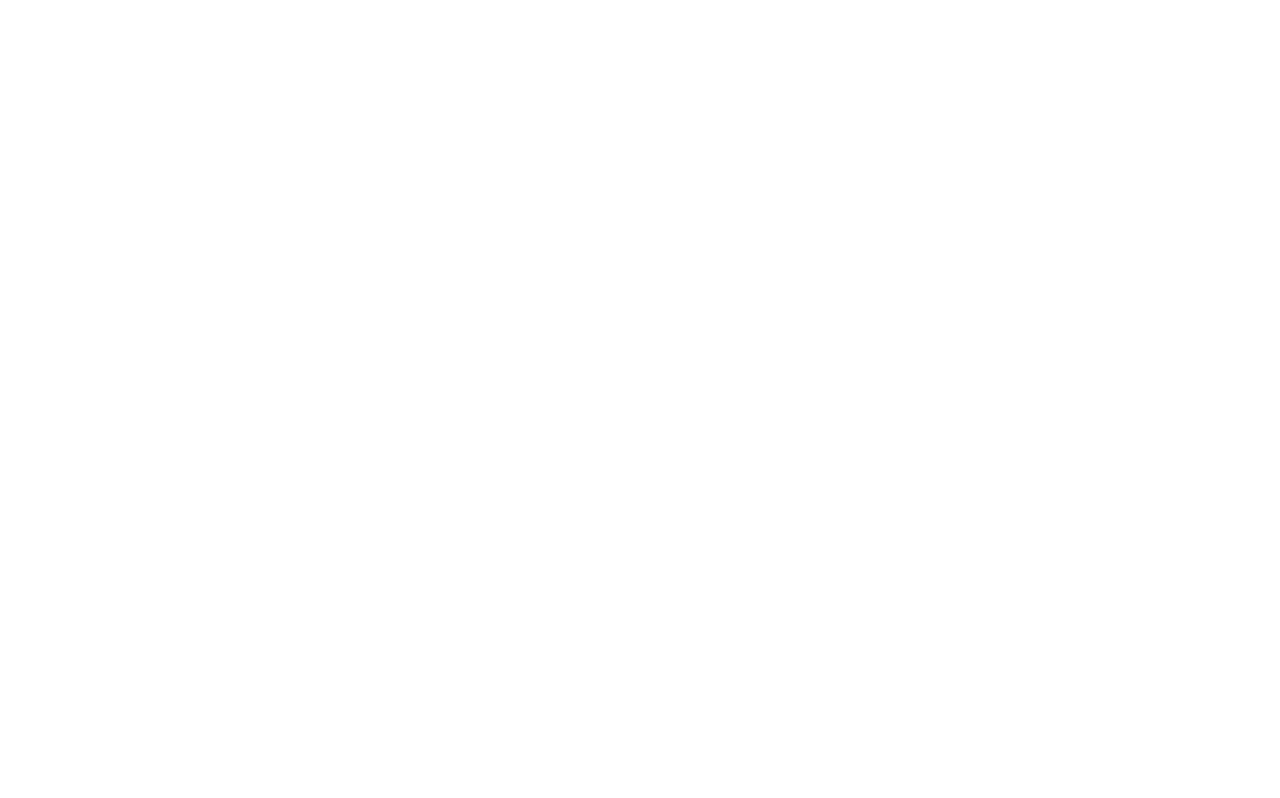
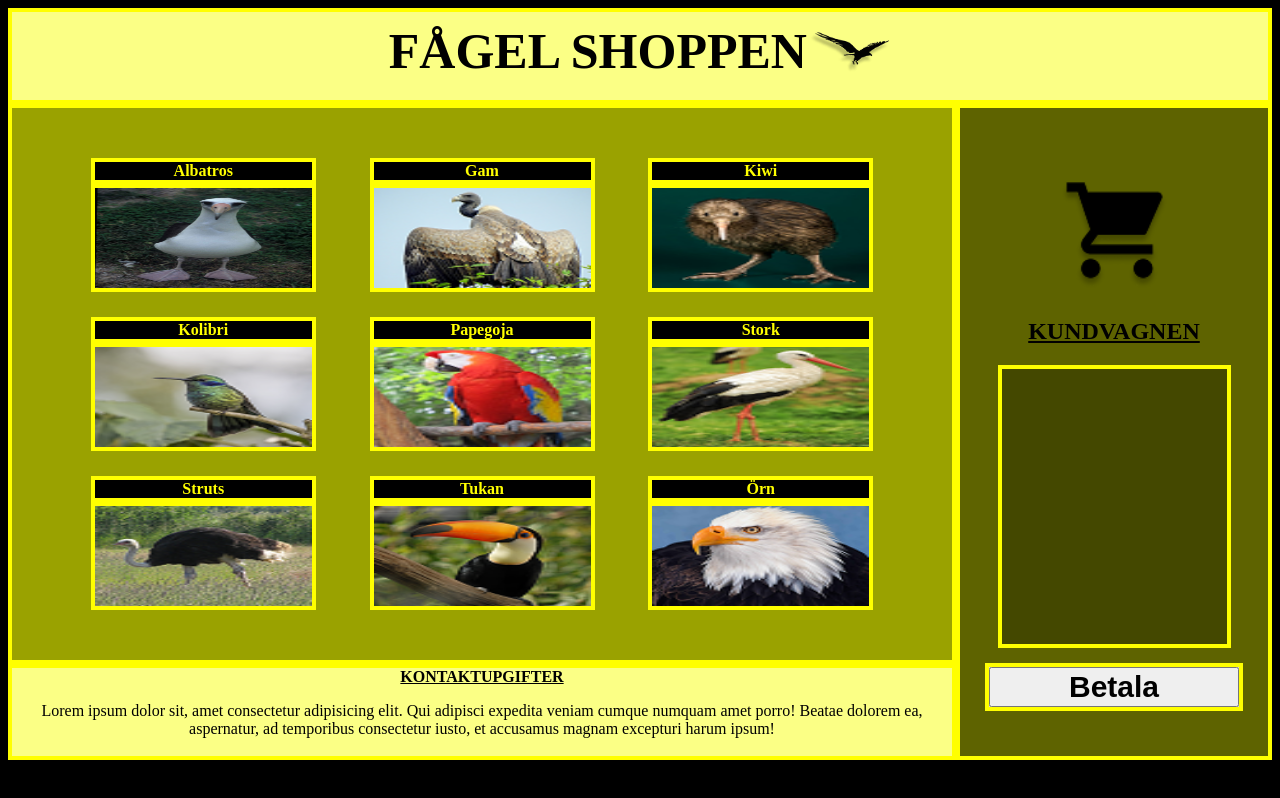
Before and after one commit to CJtheDJ13/F-gelShoppen, a plain HTML site: page index.html in a window 1280 px wide. Drawn offline with Linux system fonts and the light colour scheme.

Commit message:
Commit 2

```diff
--- a/index.html
+++ b/index.html
@@ -8,6 +8,67 @@
     <script defer src="./script.js"></script>
 </head>
 <body>
-
+    <div class="header">
+        <h1>FÅGEL SHOPPEN</h1>
+        <img src="./img/image 11 (1).png" alt="fågel logga">
+    </div>
+    <aside>
+        <img src="./img/image 1.png" alt="kundvagn">
+        <h2><u>KUNDVAGNEN</u></h2>
+        <div class="kundvagn"></div>
+        <div class="knapp">
+            <button>
+                <b>Betala</b>
+            </button>
+        </div>
+    </aside>
+    <main>
+        <div class="DIV1">
+            <div class="albatros">
+                <b>Albatros</b>
+                <img src="./img/image 2.jpg" alt="">
+            </div>
+            <div class="gam">
+                <b>Gam</b>
+                <img src="./img/image 3.png" alt="">
+            </div>
+            <div class="kiwi">
+                <b>Kiwi</b>
+                <img src="./img/image 4.png" alt="">
+            </div>
+        </div>
+        <div class="DIV2">
+            <div class="kolibri">
+                <b>Kolibri</b>
+                <img src="./img/image 5.png" alt="">
+            </div>
+            <div class="papegoja">
+                <b>Papegoja</b>
+                <img src="./img/image 6.png" alt="">
+            </div>
+            <div class="stork">
+                <b>Stork</b>
+                <img src="./img/image 7.png" alt="">
+            </div>
+        </div>
+        <div class="DIV3">
+            <div class="struts">
+                <b>Struts</b>
+                <img src="./img/image 8.png" alt="">
+            </div>
+            <div class="tukan">
+                <b>Tukan</b>
+                <img src="./img/image 9.png" alt="">
+            </div>
+            <div class="örn">
+                <b>Örn</b>
+                <img src="./img/image 10.png" alt="">
+            </div>
+        </div>
+    </main>
+    <footer>
+        <b><u>KONTAKTUPGIFTER</u></b>
+        <p>Lorem ipsum dolor sit, amet consectetur adipisicing elit. Qui adipisci expedita veniam cumque numquam amet porro! Beatae dolorem ea, aspernatur, ad temporibus consectetur iusto, et accusamus magnam excepturi harum ipsum!</p>
+    </footer>
 </body>
 </html>
--- a/style.css
+++ b/style.css
@@ -0,0 +1,156 @@
+body{
+    display: grid;
+    grid-template-columns: 6fr 2fr;
+    grid-template-rows: 12vh 70vh 12vh;
+    background-color: black;
+}
+.header{
+    border: 4px yellow solid;
+    background-color: rgb(251, 255, 133);
+    grid-column: 1/4;
+    grid-row: 1;
+    display: flex;
+    flex-direction: row;
+    justify-content: center;
+}
+h1{
+    font-size: 50px;
+    margin: 0;
+    margin-top: 10px;
+}
+.header img{
+    height: 80px;
+}
+aside{
+    border: 4px yellow solid;
+    background-color: rgb(94, 99, 0);
+    text-align: center;
+    grid-column: 2;
+    grid-row: 2/-1;
+    display: flex;
+    flex-direction: column;
+    justify-content: center;
+    align-items: center;
+}
+aside img{
+    margin-top: 20px;
+    height: 125px;
+}
+main{
+    border: 4px yellow solid;
+    background-color: rgb(154, 162, 0);
+    padding: 25px;
+    display: flex;
+    flex-direction: column;
+    justify-content: space-evenly;
+    text-align: center;
+}
+main b{
+    color: yellow;
+    border: solid 4px yellow;
+    background-color: black;
+}
+main img{
+    background-color: black;
+    border: solid 4px yellow;
+}
+.DIV1{
+    display: flex;
+    flex-direction: row;
+    justify-content: space-evenly;
+}
+.DIV2{
+    display: flex;
+    flex-direction: row;
+    justify-content: space-evenly;
+}
+.DIV3{
+    display: flex;
+    flex-direction: row;
+    justify-content: space-evenly;
+
+}
+img{
+    height: 100px;
+}
+footer{
+    grid-column: 1;
+    grid-row: 3;
+    border: 4px yellow solid;
+    background-color: rgb(251, 255, 133);
+    text-align: center;
+}
+.kundvagn{
+    border: 4px yellow solid;
+    background-color: rgb(68, 72, 0);
+    display: flex;
+    flex-direction: row;
+    justify-content: center;
+    text-align: center;
+    height: 275px;
+    width: 225px;
+}
+.knapp{
+    margin-top: 15px;
+    display: flex;
+    flex-direction: row;
+    width: max-content;
+    border: 4px yellow solid;
+    background-color: rgb(212, 212, 212);
+    justify-content: center;
+    align-items: center;
+    font-size: 30px;
+}
+.knapp button{
+    width: 250px;
+    height: 40px;
+    font-size: 30px;
+}
+
+
+
+.albatros{
+    display: flex;
+    flex-direction: column;
+    width: 225px;
+}
+.gam{
+    display: flex;
+    flex-direction: column;
+    width: 225px;
+}
+.kiwi{
+    display: flex;
+    flex-direction: column;
+    width: 225px;
+}
+.kolibri{
+    display: flex;
+    flex-direction: column;
+    width: 225px;
+}
+.papegoja{
+    display: flex;
+    flex-direction: column;
+    width: 225px;
+}
+.stork{
+    display: flex;
+    flex-direction: column;
+    width: 225px;
+}
+.struts{
+    display: flex;
+    flex-direction: column;
+    width: 225px;
+}
+.tukan{
+    display: flex;
+    flex-direction: column;
+    width: 225px;
+}
+.örn{
+    display: flex;
+    flex-direction: column;
+    width: 225px;
+}
```
Also changed, not shown: img/image 1.png (added), img/image 10.png (added), img/image 11 (1).png (added), img/image 2.jpg (added), img/image 3.png (added), img/image 4.png (added), img/image 5.png (added), img/image 6.png (added), img/image 7.png (added), img/image 8.png (added), img/image 9.png (added).
